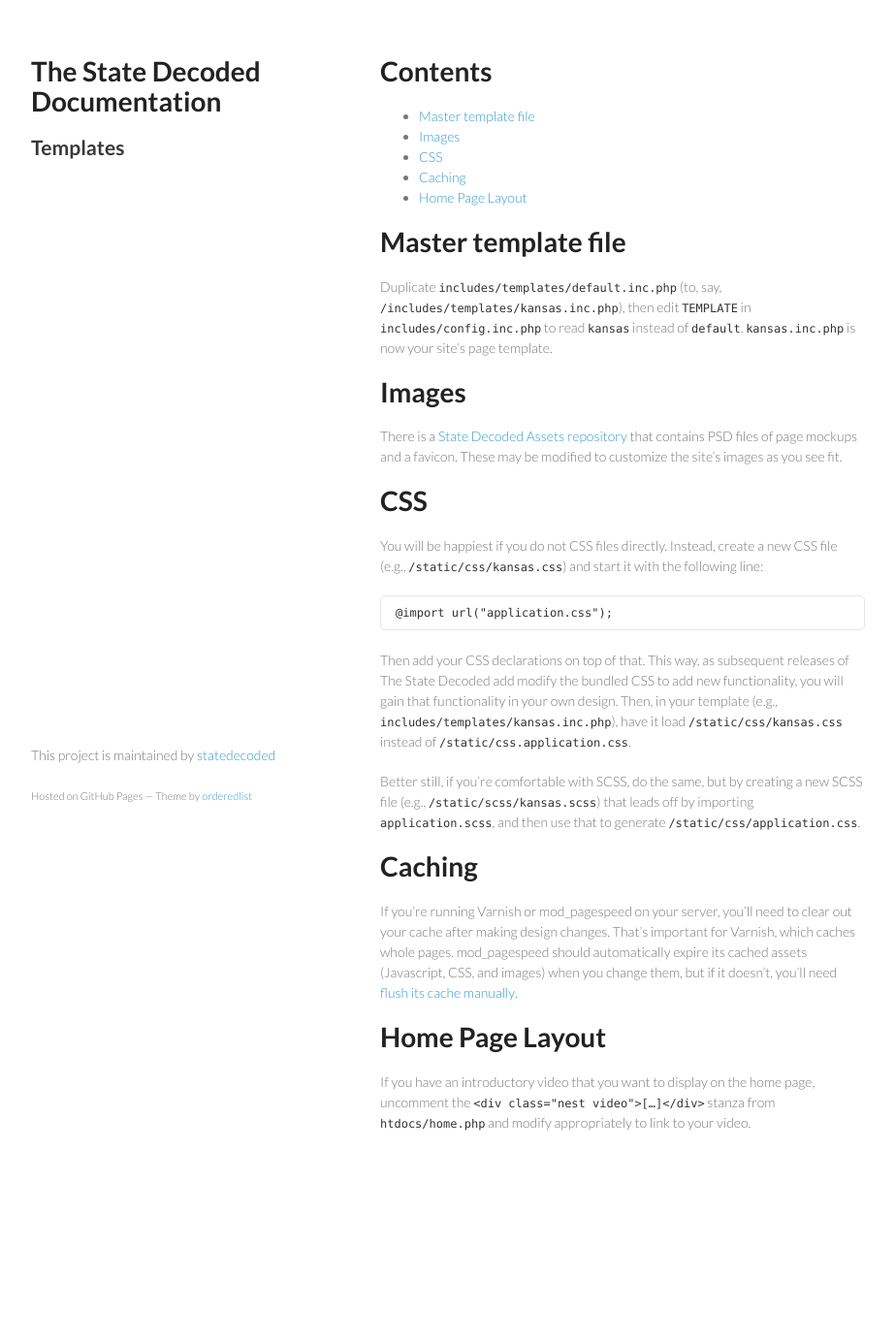
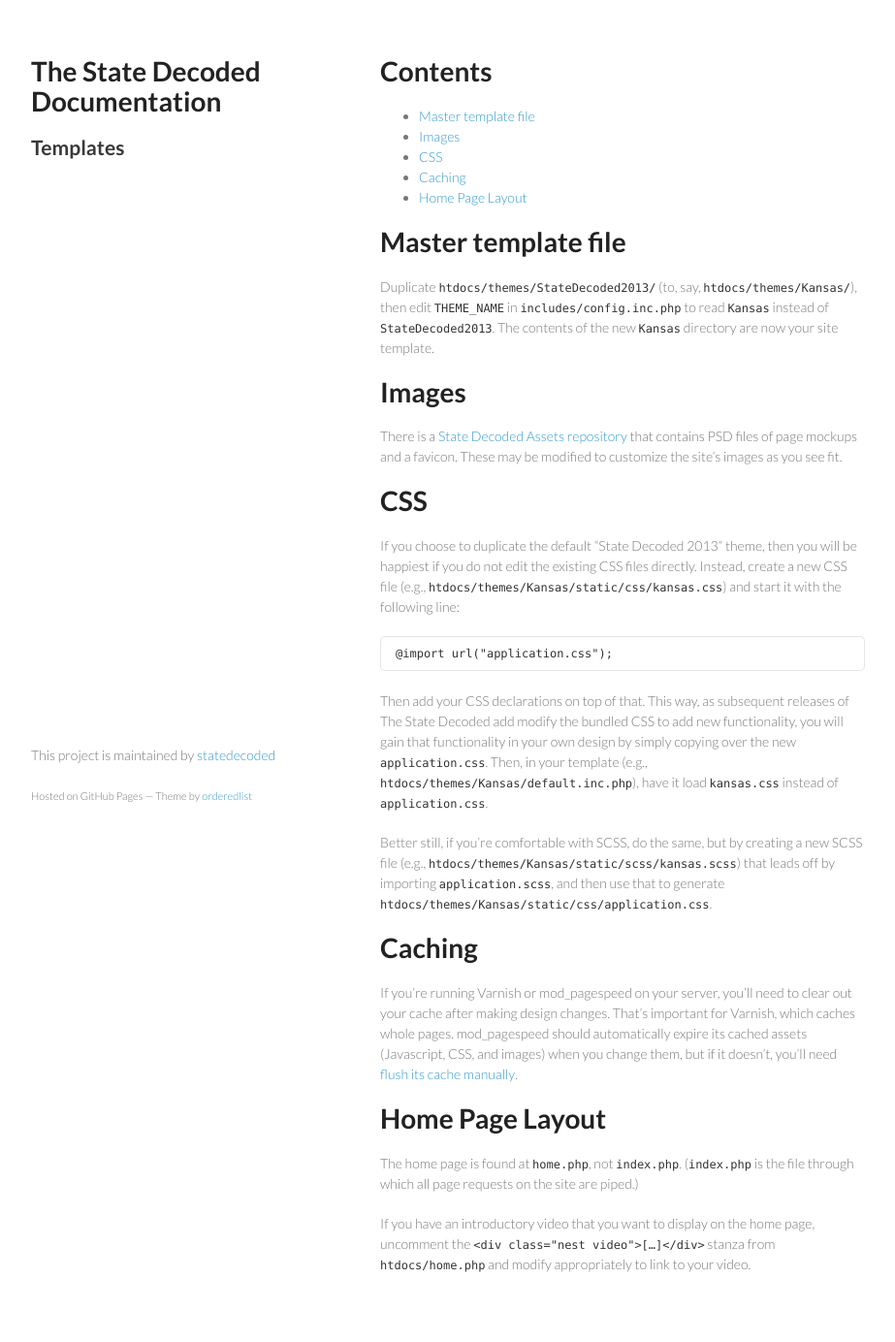
Before and after one commit to statedecoded/documentation, a Jekyll site: the page built from templates.md, in a window 1280 px wide. Shown: the whole page at 97% size, without its empty margins (178-1101 px from the left). Built offline with Jekyll 4.4.1, drawn with Linux system fonts in a browser that asks for light colours; before the commit the page ends 1238 px from its top, so only the background shows below that.

Commit message:
Reflect move to themes structure
We've moved from a "templates" approach to a "themes" approach.

```diff
--- a/templates.md
+++ b/templates.md
@@ -10,24 +10,26 @@ layout: default
 {:toc}
 
 # Master template file
-Duplicate `includes/templates/default.inc.php` (to, say, `/includes/templates/kansas.inc.php`), then edit `TEMPLATE` in `includes/config.inc.php` to read `kansas` instead of `default`. `kansas.inc.php` is now your site's page template.
+Duplicate `htdocs/themes/StateDecoded2013/` (to, say, `htdocs/themes/Kansas/`), then edit `THEME_NAME` in `includes/config.inc.php` to read `Kansas` instead of `StateDecoded2013`. The contents of the new `Kansas` directory are now your site template.
 
 # Images
 There is a [State Decoded Assets repository](https://github.com/statedecoded/statedecoded-assets/) that contains PSD files of page mockups and a favicon. These may be modified to customize the site's images as you see fit.
 
 # CSS
-You will be happiest if you do not CSS files directly. Instead, create a new CSS file (e.g., `/static/css/kansas.css`) and start it with the following line:
+If you choose to duplicate the default “State Decoded 2013“ theme, then you will be happiest if you do not edit the existing CSS files directly. Instead, create a new CSS file (e.g., `htdocs/themes/Kansas/static/css/kansas.css`) and start it with the following line:
 
 ~~~
 @import url("application.css");
 ~~~
 
-Then add your CSS declarations on top of that. This way, as subsequent releases of The State Decoded add modify the bundled CSS to add new functionality, you will gain that functionality in your own design. Then, in your template (e.g., `includes/templates/kansas.inc.php`), have it load `/static/css/kansas.css` instead of `/static/css.application.css`.
+Then add your CSS declarations on top of that. This way, as subsequent releases of The State Decoded add modify the bundled CSS to add new functionality, you will gain that functionality in your own design by simply copying over the new `application.css`. Then, in your template (e.g., `htdocs/themes/Kansas/default.inc.php`), have it load `kansas.css` instead of `application.css`.
 
-Better still, if you're comfortable with SCSS, do the same, but by creating a new SCSS file (e.g., `/static/scss/kansas.scss`) that leads off by importing `application.scss`, and then use that to generate `/static/css/application.css`.
+Better still, if you're comfortable with SCSS, do the same, but by creating a new SCSS file (e.g., `htdocs/themes/Kansas/static/scss/kansas.scss`) that leads off by importing `application.scss`, and then use that to generate `htdocs/themes/Kansas/static/css/application.css`.
 
 # Caching
 If you're running Varnish or mod_pagespeed on your server, you'll need to clear out your cache after making design changes. That's important for Varnish, which caches whole pages. mod_pagespeed should automatically expire its cached assets (Javascript, CSS, and images) when you change them, but if it doesn't, you'll need [flush its cache manually](https://developers.google.com/speed/pagespeed/module/system#flush_cache).
 
 # Home Page Layout
+The home page is found at `home.php`, not `index.php`. (`index.php` is the file through which all page requests on the site are piped.)
+
 If you have an introductory video that you want to display on the home page, uncomment the `<div class="nest video">[…]</div>` stanza from `htdocs/home.php` and modify appropriately to link to your video.
```
